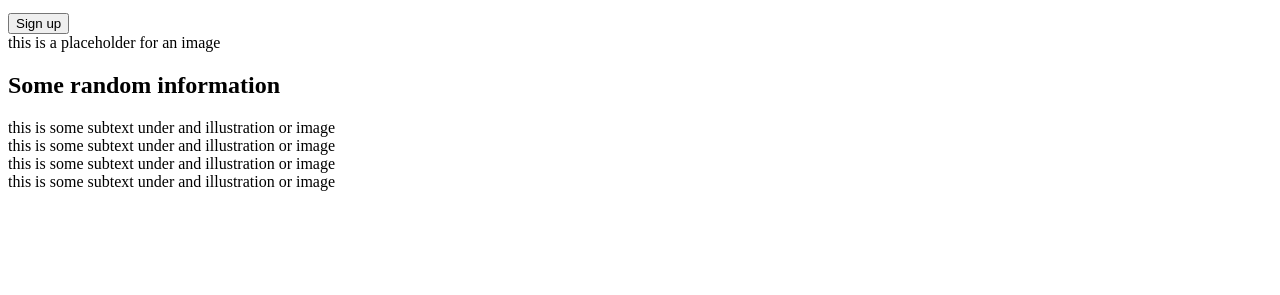
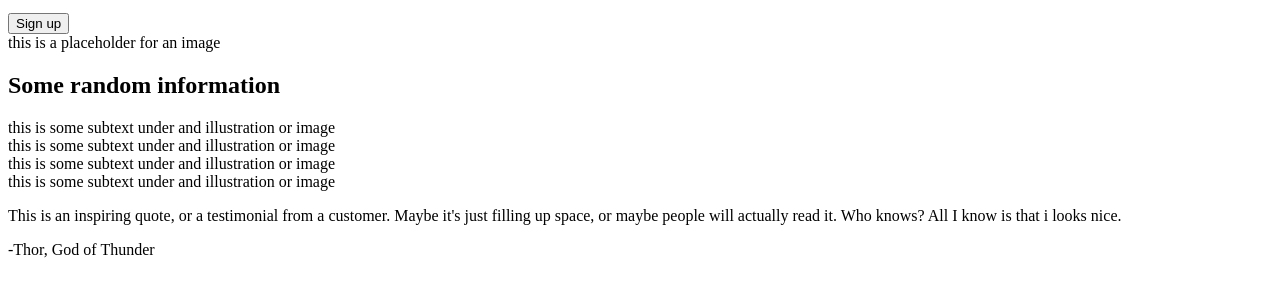
Before and after one commit to ExpressyCode/Odin-Project-Landing-Page, a plain HTML site: page index.html in a window 1280 px wide. Shown: the part 197-492 px from the top of the page. Drawn offline with Linux system fonts and the light colour scheme.

Commit message:
Add: html for section three

```diff
--- a/index.html
+++ b/index.html
@@ -54,6 +54,8 @@
     </div>
 
     <div class="section-three">
+        <p>This is an inspiring quote, or a testimonial from a customer. Maybe it's just filling up space, or maybe people will actually read it. Who knows? All I know is that i looks nice.</p>
+        <p>-Thor, God of Thunder</p>
 
     </div>
 
```
